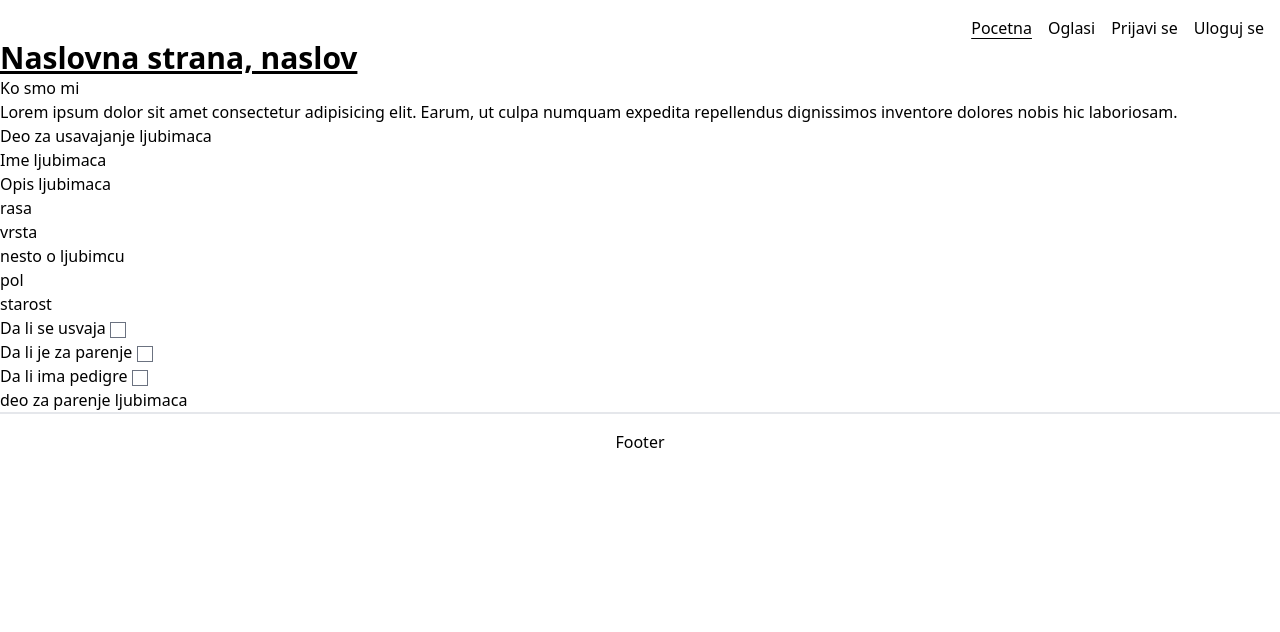
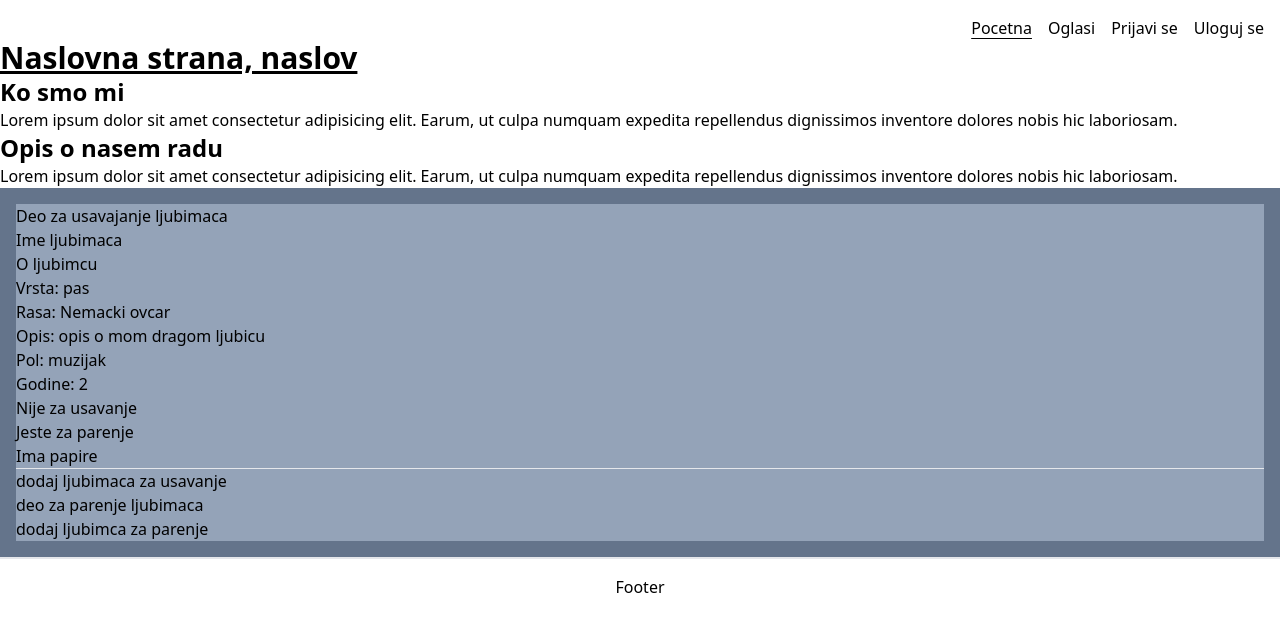
Before and after one commit to MilosIl/BreadGroup, a Next.js app: page / in a window 1280 px wide. Shown: the top 632 px of the page. Built offline with nearby package versions, Linux system fonts and the light colour scheme.

Commit message:
fix: format and refactor

```diff
--- a/src/Components/Card.tsx
+++ b/src/Components/Card.tsx
@@ -1,23 +1,30 @@
-const Card = () => {
+import { IPet } from '@/models';
+
+const Card = ({
+  age,
+  description,
+  gender,
+  isForAdoption,
+  isForBreeding,
+  owner,
+  pedigree,
+  race,
+  species,
+}: IPet) => {
   return (
     <article>
       <h3>Ime ljubimaca</h3>
-      <div>Opis ljubimaca
-        <p>rasa</p>
-        <p>vrsta</p>
-        <p>nesto o ljubimcu</p>
+      <div>
+        O ljubimcu
+        <p>Vrsta: {species}</p>
+        <p>Rasa: {race}</p>
+        <p>Opis: {description}</p>
       </div>
-      <p>pol</p>
-      <p>starost</p>
-      <div>
-       Da li se usvaja <input type='checkbox' name='adoption' />
-      </div>
-      <div>
-        Da li je za parenje <input type='checkbox' name='breeding' />
-      </div>
-      <div>
-        Da li ima pedigre <input type='checkbox' name='pedigree' />
-      </div>
+      <p>Pol: {gender}</p>
+      <p>Godine: {age}</p>
+      <div>{isForAdoption ? 'Jeste za usavanje' : 'Nije za usavanje'}</div>
+      <div>{isForBreeding ? 'Jeste za parenje' : 'Nije za parenje'}</div>
+      <div>{pedigree ? 'Ima papire' : 'Nema papire'}</div>
     </article>
   );
 };
--- a/src/Components/PetForm.tsx
+++ b/src/Components/PetForm.tsx
@@ -1,17 +1,23 @@
 'use clinet';
-import { publicAd } from "@/models";
-import { useState } from "react";
-function PetForm({createAd,description,editAd,nameAd,owner,pet}: publicAd) {
-
-  const [form,setForm]=useState({
-    age:'',
-    species:'',
-    race:'',
-    adoption:'',
-    pedigree:'',
-    gender:'',
-    description:'',
-  })
+import { publicAd } from '@/models';
+import { useState } from 'react';
+function PetForm({
+  createAd,
+  description,
+  editAd,
+  nameAd,
+  owner,
+  pet,
+}: publicAd) {
+  const [form, setForm] = useState({
+    age: '',
+    species: '',
+    race: '',
+    adoption: '',
+    pedigree: '',
+    gender: '',
+    description: '',
+  });
 
   const handleSubmit = () => {
     console.log('sacuvano');
@@ -23,7 +29,8 @@ function PetForm({createAd,description,editAd,nameAd,owner,pet}: publicAd) {
           <input
             type='number'
             placeholder='Godine'
-            onChange={(e) => e.target.value} />
+            onChange={(e) => e.target.value}
+          />
         </label>
       </div>
 
@@ -69,7 +76,8 @@ function PetForm({createAd,description,editAd,nameAd,owner,pet}: publicAd) {
             name='description'
             cols={30}
             rows={10}
-            placeholder='Opis ljubimca' />
+            placeholder='Opis ljubimca'
+          />
         </label>
       </div>
     </form>
--- a/src/pages/index.tsx
+++ b/src/pages/index.tsx
@@ -14,7 +14,13 @@ export default function Home() {
         </h1>
       </header>
       <div>
-        <h2>Ko smo mi</h2>
+        <h2 className='text-2xl font-bold'>Ko smo mi</h2>
+        <p>
+          Lorem ipsum dolor sit amet consectetur adipisicing elit. Earum, ut
+          culpa numquam expedita repellendus dignissimos inventore dolores nobis
+          hic laboriosam.
+        </p>
+        <h2 className='text-2xl font-bold'>Opis o nasem radu</h2>
         <p>
           Lorem ipsum dolor sit amet consectetur adipisicing elit. Earum, ut
           culpa numquam expedita repellendus dignissimos inventore dolores nobis
@@ -22,11 +28,27 @@ export default function Home() {
         </p>
       </div>
 
-      <main>
-        <section>Deo za usavajanje ljubimaca
-          <Card/>
+      <main className='bg-slate-500 p-4'>
+        <section className='bg-slate-400'>
+          Deo za usavajanje ljubimaca
+          <Card
+            owner={'Pera'}
+            age={2}
+            description={'opis o mom dragom ljubicu'}
+            gender={'muzijak'}
+            isForAdoption={false}
+            isForBreeding={true}
+            pedigree={true}
+            race={'Nemacki ovcar'}
+            species={'pas'}
+          />
+          <hr />
+          <p>dodaj ljubimaca za usavanje</p>
         </section>
-        <section>deo za parenje ljubimaca</section>
+        <section className=' bg-slate-400'>
+          deo za parenje ljubimaca
+          <p>dodaj ljubimca za parenje</p>
+        </section>
       </main>
       <Footer />
     </div>
--- a/src/pages/login.tsx
+++ b/src/pages/login.tsx
@@ -1,16 +1,22 @@
+import { FormEvent } from 'react';
+import Link from 'next/link';
+
 import Footer from '@/Layout/Footer';
 import Navbar from '@/Layout/Navbar';
-import Link from 'next/link';
 
 const login = () => {
-  const handleLogIn = () => {};
-
+  const handleLogIn = (e: FormEvent<HTMLFormElement>) => {
+    e.preventDefault();
+  };
 
   return (
     <>
-    <Navbar/>
-    <div className="container mx-auto mt-16  ">
-      <form className="flex flex-col items-center justify-center" onSubmit={handleLogIn}>
+      <Navbar />
+      <div className='container mx-auto mt-16  '>
+        <form
+          className='flex flex-col items-center justify-center'
+          onSubmit={handleLogIn}
+        >
           <label htmlFor='username'>
             <input
               className='input'
@@ -30,23 +36,28 @@ const login = () => {
               placeholder='Vasa sifra'
             />
           </label>
-        <div className="flex  flex-col gap-4 mt-4">
-
-          <button className="btn " type='submit'>Ulogujte se</button>
-          <button  className="btn btn-outline">
-            <Link href='/signup'>
-            Kreiraj nalog
-            </Link>
+          <div className='flex  flex-col gap-4 mt-4'>
+            <button className='btn ' type='submit'>
+              Ulogujte se
+            </button>
+            <button className='btn btn-outline'>
+              <Link href='/signup'>Kreiraj nalog</Link>
             </button>
           </div>
         </form>
         <div className='mt-8 flex flex-col items-center justify-center  gap-2 border-t-2  py-4 border-green-500 basis-1'>
-          <button className="border p-2 bg-green-500 rounded-lg">Ulogujte se pomocu Google</button>
-          <button className="border p-2 bg-green-500 rounded-lg">Ulogujte se pomocu Facebook</button>
-          <button className="border p-2 bg-green-500 rounded-lg">Ulogujte se pomocu Twitter</button>
+          <button className='border p-2 bg-green-500 rounded-lg'>
+            Ulogujte se pomocu Google
+          </button>
+          <button className='border p-2 bg-green-500 rounded-lg'>
+            Ulogujte se pomocu Facebook
+          </button>
+          <button className='border p-2 bg-green-500 rounded-lg'>
+            Ulogujte se pomocu Twitter
+          </button>
         </div>
       </div>
-    <Footer/>
+      <Footer />
     </>
   );
 };
```
Also changed, not shown: src/Layout/Navbar.tsx (+32 -4 lines), src/models/index.ts (+6 -5 lines), src/pages/[user]/index.tsx (+5 -9 lines), src/pages/signup.tsx (+34 -13 lines), src/styles/globals.css (+7 -7 lines), 1 other file (tests, documents, lock files or other folders). Lines whose indentation alone changed are shown as unchanged.
